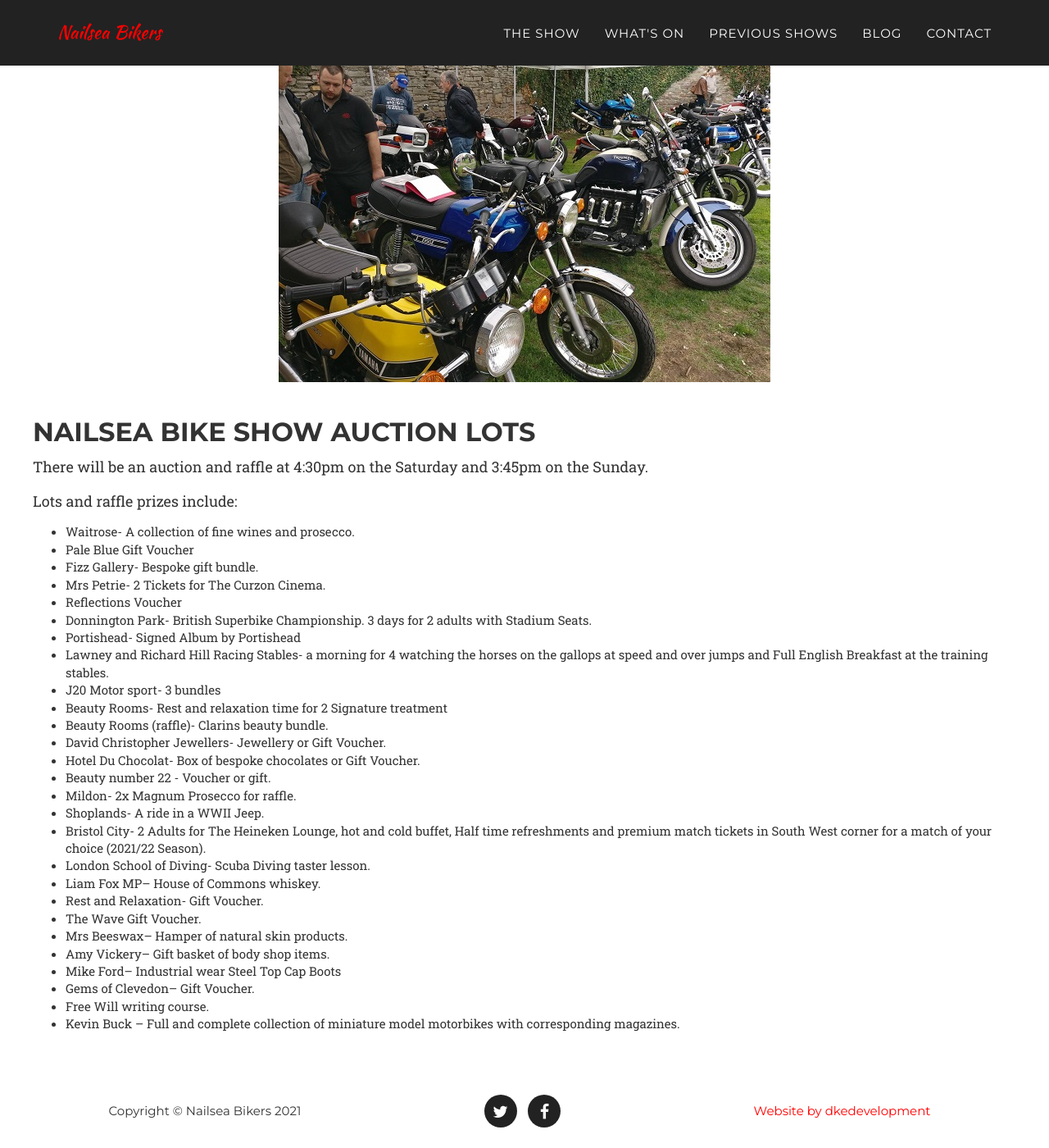
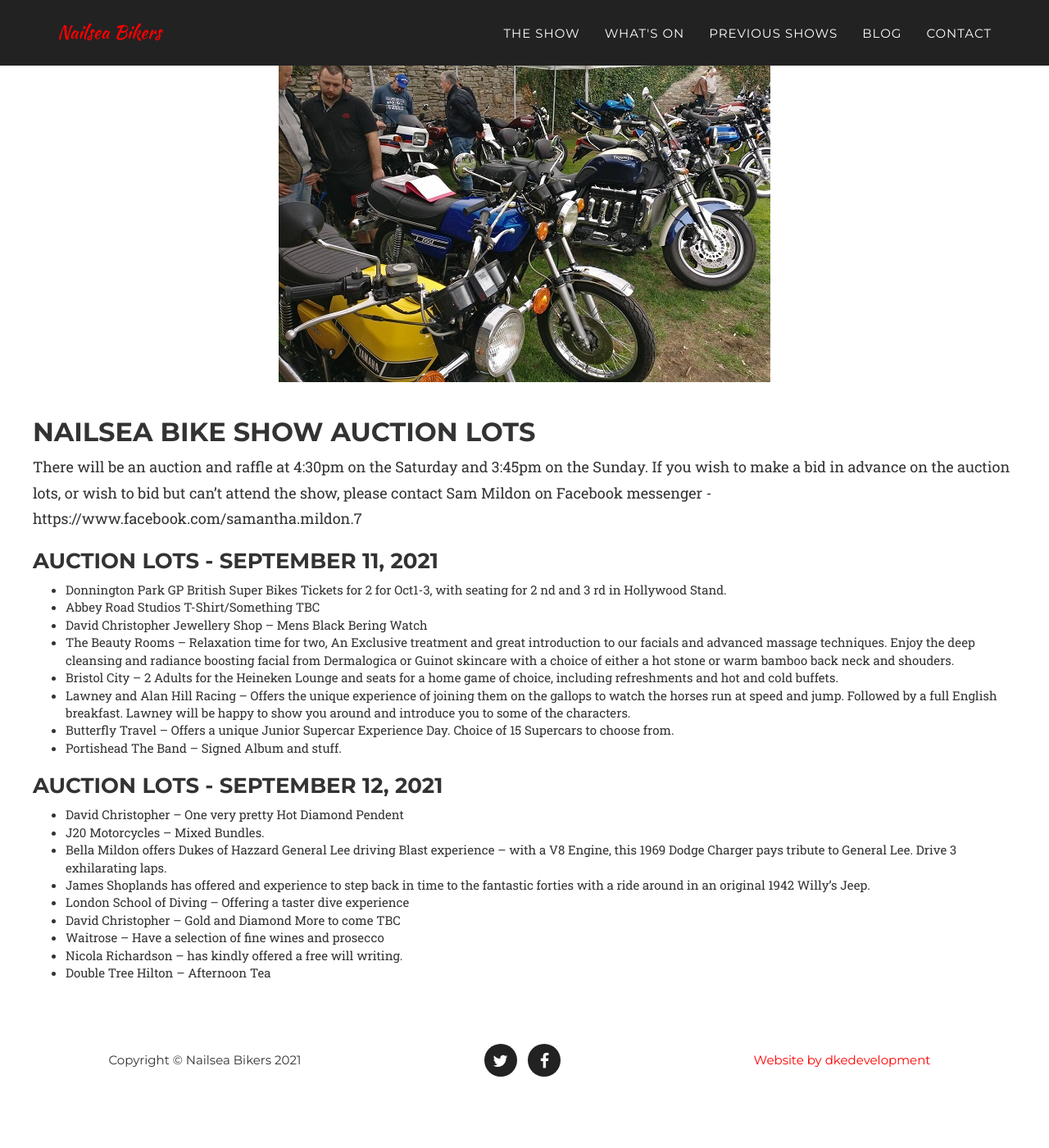
Before and after one commit to nailsea-bikers/nailsea-bikers.github.io, a Jekyll site: the page built from _posts/2021-08-30-auction-list-2021.markdown, in a window 1280 px wide and 1400 px high, scrolled down 354 px. Shown: the whole window at 82% size. Built offline with Jekyll 4.4.1, drawn with Linux system fonts in a browser that asks for light colours; some web fonts are replaced; after the commit the page ends 1692 px from its top, so only the background shows below that.

Commit message:
Add auction details

```diff
--- a/_includes/theshow.html
+++ b/_includes/theshow.html
@@ -35,6 +35,7 @@
                     <h4 class="service-heading">Charity</h4>
                     <p class="text-muted">We raise money for <a href="https://www.chsw.org.uk/" target="_blank">Children's Hospice South West</a>, a great cause, last year we raised nearly £5,000.</p>
                     <p class="text-muted">They provide hospice care for children with life-limiting conditions and their whole family across the South West.</p>
+                    <p class="text-muted">We are holding an auction to raise money for the charity, see <a href="{{ "/blog/2021/08/30/auction-list-2021/" | prepend: site.baseurl }}">here</a> for more information and how to bid remotely.</p>
                 </div>
             </div>
         </div>
--- a/_posts/2021-08-30-auction-list-2021.markdown
+++ b/_posts/2021-08-30-auction-list-2021.markdown
@@ -12,34 +12,49 @@ description: List of the Auction lots
 
 ## Nailsea Bike Show Auction Lots
 
-There will be an auction and raffle at 4:30pm on the Saturday and 3:45pm on the Sunday.
+There will be an auction and raffle at 4:30pm on the Saturday and 3:45pm on the Sunday. If you wish to make a bid in advance on the auction lots, or wish to bid but can't attend the show, please contact Sam Mildon on Facebook messenger - https://www.facebook.com/samantha.mildon.7
 
-Lots and raffle prizes include:
+### Auction lots - September 11, 2021
 
-* Waitrose- A collection of fine wines and prosecco.
-* Pale Blue Gift Voucher
-* Fizz Gallery- Bespoke gift bundle.
-* Mrs Petrie- 2 Tickets for The Curzon Cinema.
-* Reflections Voucher
-* Donnington Park- British Superbike Championship. 3 days for 2 adults with Stadium Seats.
-* Portishead- Signed Album by Portishead
-* Lawney and Richard Hill Racing Stables- a morning for 4 watching the horses on the gallops at speed and over jumps and Full English Breakfast at the training stables.
-* J20 Motor sport- 3 bundles
-* Beauty Rooms- Rest and relaxation time for 2 Signature treatment
-* Beauty Rooms (raffle)- Clarins beauty bundle.
-* David Christopher Jewellers- Jewellery or Gift Voucher.
-* Hotel Du Chocolat- Box of bespoke chocolates or Gift Voucher.
-* Beauty number 22 - Voucher or gift.
-* Mildon- 2x Magnum Prosecco for raffle.
-* Shoplands- A ride in a WWII Jeep.
-* Bristol City- 2 Adults for The Heineken Lounge, hot and cold buffet, Half time refreshments and premium match tickets in South West corner for a match of your choice (2021/22 Season).
-* London School of Diving- Scuba Diving taster lesson.
-* Liam Fox MP– House of Commons whiskey.
-* Rest and Relaxation- Gift Voucher.
-* The Wave Gift Voucher.
-* Mrs Beeswax– Hamper of natural skin products.
-* Amy Vickery– Gift basket of body shop items.
-* Mike Ford– Industrial wear Steel Top Cap Boots
-* Gems of Clevedon– Gift Voucher.
-* Free Will writing course.
-* Kevin Buck – Full and complete collection of miniature model motorbikes with corresponding magazines.
+* Donnington Park GP British Super Bikes Tickets for 2 for
+Oct1-3, with seating for 2 nd and 3 rd in Hollywood Stand.
+* Abbey Road Studios T-Shirt/Something TBC
+* David Christopher Jewellery Shop – Mens Black Bering
+Watch
+* The Beauty Rooms – Relaxation time for two, An
+Exclusive treatment and great introduction to our facials
+and advanced massage techniques. Enjoy the deep
+cleansing and radiance boosting facial from Dermalogica
+or Guinot skincare with a choice of either a hot stone or
+warm bamboo back neck and shouders.
+* Bristol City – 2 Adults for the Heineken Lounge and seats
+for a home game of choice, including refreshments and
+hot and cold buffets.
+* Lawney and Alan Hill Racing – Offers the unique
+experience of joining them on the gallops to watch the
+horses run at speed and jump. Followed by a full English
+breakfast. Lawney will be happy to show you around and
+introduce you to some of the characters.
+* Butterfly Travel – Offers a unique Junior Supercar
+Experience Day. Choice of 15 Supercars to choose from.
+* Portishead The Band – Signed Album and stuff.
+
+### Auction lots - September 12, 2021
+
+* David Christopher – One very pretty Hot Diamond
+Pendent
+* J20 Motorcycles – Mixed Bundles.
+* Bella Mildon offers Dukes of Hazzard General Lee driving
+Blast experience – with a V8 Engine, this 1969 Dodge
+Charger pays tribute to General Lee. Drive 3 exhilarating
+laps.
+* James Shoplands has offered and experience to step
+back in time to the fantastic forties with a ride around in
+an original 1942 Willy’s Jeep.
+* London School of Diving – Offering a taster dive
+experience
+* David Christopher – Gold and Diamond More to come
+TBC
+* Waitrose – Have a selection of fine wines and prosecco
+* Nicola Richardson – has kindly offered a free will writing.
+* Double Tree Hilton – Afternoon Tea
```
